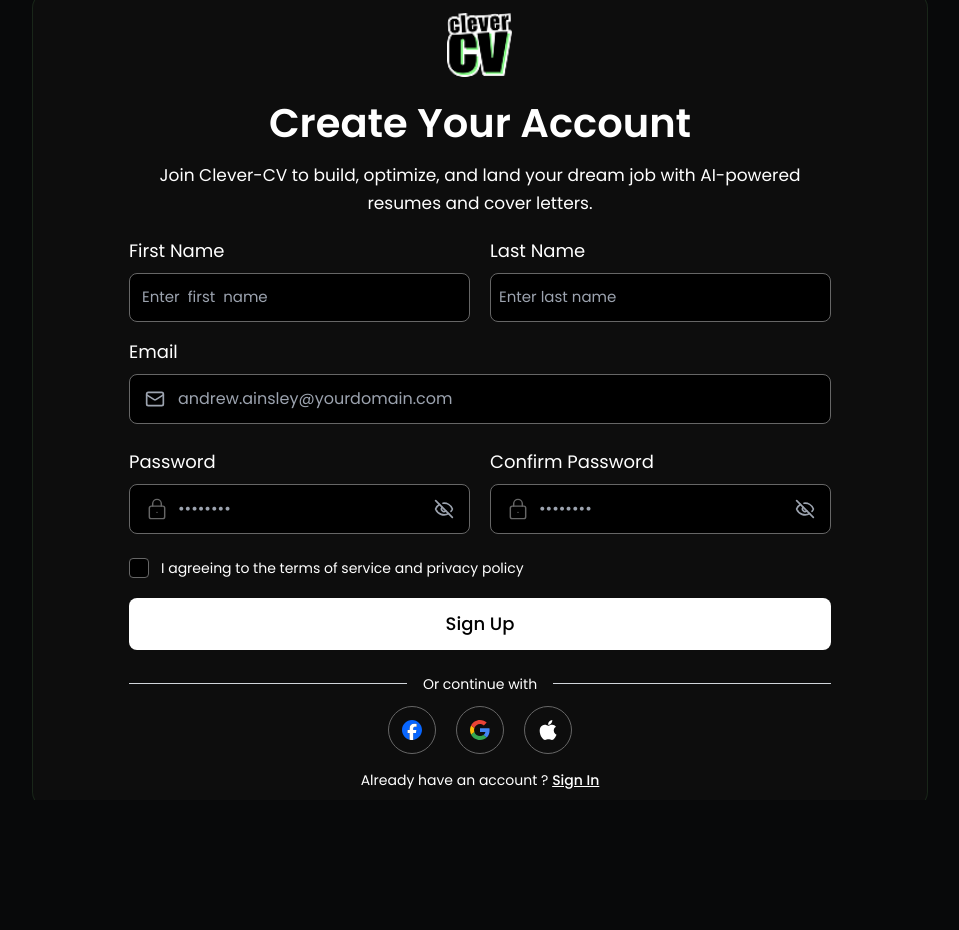
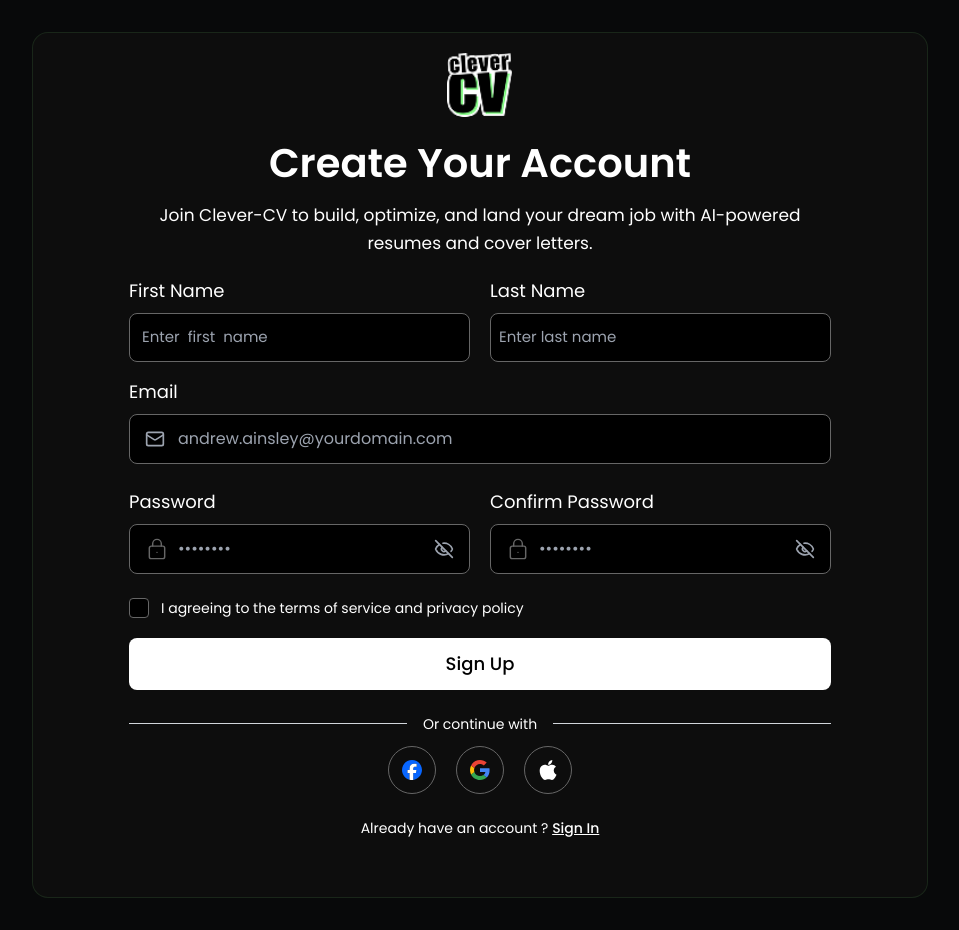
Before and after one commit to Robiul1711/CV_Genetrate_With_AI, a React (Vite) app: page /sign-up in a window 1280 px wide. Shown: the whole page, without its empty margins (160-1119 px from the left). Before the commit the page ends 800 px from the top, so only its background shows below. Built offline with nearby package versions, Linux system fonts and the light colour scheme; a web font is replaced by a local one.

Commit message:
Fix some issues

```diff
--- a/src/pages/auth/signIn/SignIn.jsx
+++ b/src/pages/auth/signIn/SignIn.jsx
@@ -24,7 +24,7 @@ const SignIn = () => {
   };
 
   return (
-    <div className="section-padding-x section-padding-y md:py-8 h-auto md:h-screen flex justify-center items-center overflow-y-auto md:overflow-y-hidden">
+    <div className="section-padding-x section-padding-y md:py-8 min-h-screen flex justify-center items-center overflow-y-auto md:overflow-y-hidden">
       <ScrollRestoration />
       <form
         onSubmit={handleSubmit(onSubmit)}
--- a/src/pages/auth/signUp/SignUp.jsx
+++ b/src/pages/auth/signUp/SignUp.jsx
@@ -24,11 +24,11 @@ const SignUp = () => {
     });
   };
   return (
-    <div className="section-padding-x section-padding-y md:py-8 h-auto md:h-screen flex justify-center items-center overflow-auto md:overflow-y-hidden">
+    <div className="section-padding-x section-padding-y md:py-8 min-h-screen flex justify-center items-center overflow-auto md:overflow-y-hidden">
       <ScrollRestoration />
       <form
         onSubmit={handleSubmit(onSubmit)}
-        className="w-full max-w-4xl md:h-[816px] px-4 sm:px-8 md:px-12 lg:px-24 xl:px-32 py-5 rounded-2xl border border-[#81FB84]/10 bg-[#0D0D0D]"
+        className="w-full max-w-4xl md:h-[866px] px-4 sm:px-8 md:px-12 lg:px-24 xl:px-32 py-5 rounded-2xl border border-[#81FB84]/10 bg-[#0D0D0D]"
       >
         <div className="flex justify-center mb-4">
           <Link to={"/"}>
@@ -202,7 +202,7 @@ const SignUp = () => {
         </div>
 
         {/* Sign Up */}
-        <p className="text-center text-sm my-2">
+        <p className="text-center text-sm my-6">
           Already have an account ?{" "}
           <Link to={"/sign-in"}>
             <span className="font-medium cursor-pointer underline">
```
